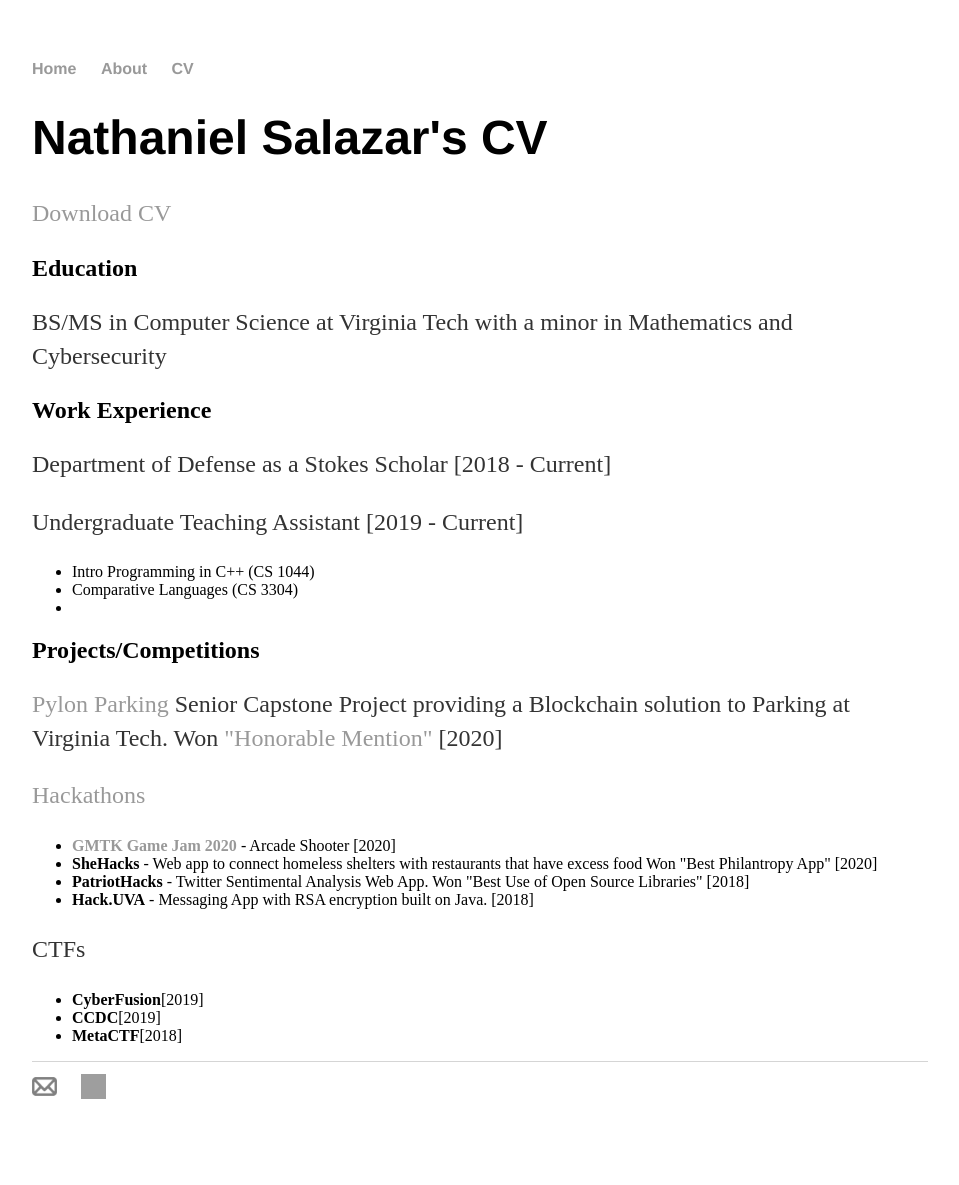
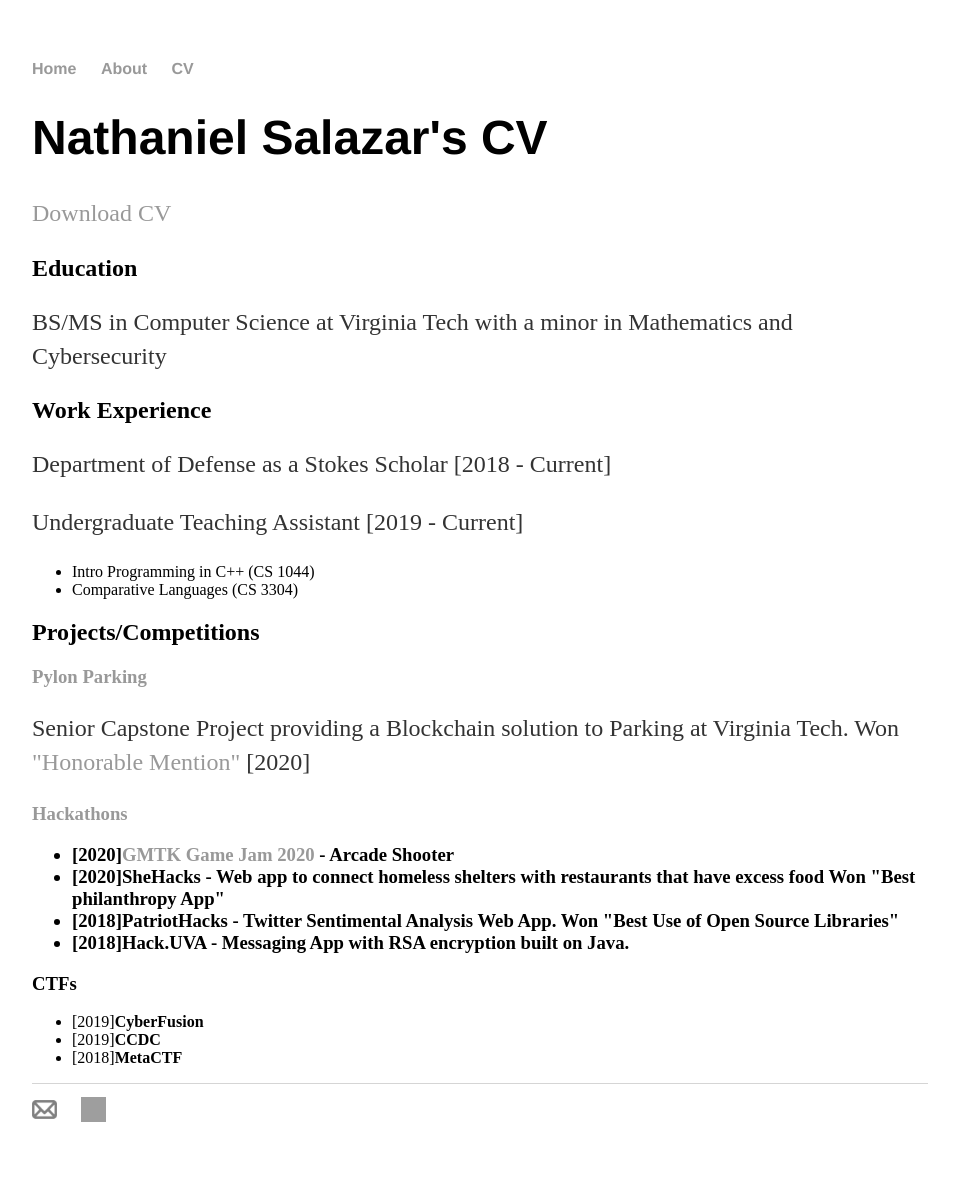
Before and after one commit to Nintendroid1/nintendroid1.github.io, a Jekyll site: the page built from cv/index.html, in a window 1280 px wide. Shown: the whole page, without its empty margins (160-1119 px from the left). Built offline with Jekyll 4.4.1, drawn with Linux system fonts in a browser that asks for light colours; before the commit the page ends 1162 px from its top, so only the background shows below that; grey boxes are pictures that could not be loaded.

Commit message:
Update index.html

```diff
--- a/cv/index.html
+++ b/cv/index.html
@@ -13,21 +13,22 @@ title: Nathaniel Salazar's CV
 		<p> Undergraduate Teaching Assistant [2019 - Current]</p>
 		<ul>
 			<li> Intro Programming in C++ (CS 1044)</li>
-			<li> Comparative Languages (CS 3304) <li>
+			<li> Comparative Languages (CS 3304) </li>
 		</ul>
 
 	<h2>Projects/Competitions</h2>
-		<p><a href="https://git.cs.vt.edu/nateg98/pylon-parking"> Pylon Parking </a> Senior Capstone Project providing a Blockchain solution to Parking at Virginia Tech. Won <a href="https://cs.vt.edu/blockchain/blockchain-challenge-winners-2020.html">"Honorable Mention"</a> [2020]</p>
-		<p><a href="https://devpost.com/Nintendroid1?ref_content=user-portfolio&ref_feature=portfolio&ref_medium=global-nav">Hackathons</a>
+		<h3><a href="https://git.cs.vt.edu/nateg98/pylon-parking"> Pylon Parking </a></h3>
+			<p>Senior Capstone Project providing a Blockchain solution to Parking at Virginia Tech. Won <a href="https://cs.vt.edu/blockchain/blockchain-challenge-winners-2020.html">"Honorable Mention"</a> [2020]</p>
+		<h3><a href="https://devpost.com/Nintendroid1?ref_content=user-portfolio&ref_feature=portfolio&ref_medium=global-nav">Hackathons</a>
 		<ul>
-			<li><a href="https://gooserocketgames.itch.io/gumball-panic"><strong>GMTK Game Jam 2020</strong></a> - Arcade Shooter [2020]</li>
-			<li><strong>SheHacks</strong> - Web app to connect homeless shelters with restaurants that have excess food Won "Best Philantropy App" [2020] </li>
-			<li><strong>PatriotHacks</strong> - Twitter Sentimental Analysis Web App. Won "Best Use of Open Source Libraries" [2018]</li>
-			<li><strong>Hack.UVA</strong> - Messaging App with RSA encryption built on Java. [2018]
+			<li>[2020]<a href="https://gooserocketgames.itch.io/gumball-panic"><strong>GMTK Game Jam 2020</strong></a> - Arcade Shooter</li>
+			<li>[2020]<strong>SheHacks</strong> - Web app to connect homeless shelters with restaurants that have excess food Won "Best philanthropy App"</li>
+			<li>[2018]<strong>PatriotHacks</strong> - Twitter Sentimental Analysis Web App. Won "Best Use of Open Source Libraries"</li>
+			<li>[2018]<strong>Hack.UVA</strong> - Messaging App with RSA encryption built on Java.</li>
 		</ul>
-		<p>CTFs</p>
+		<h3>CTFs</h3>
 		<ul>
-			<li><strong>CyberFusion</strong>[2019]</li>
-			<li><strong>CCDC</strong>[2019]</li>
-			<li><strong>MetaCTF</strong>[2018]</li>
+			<li>[2019]<strong>CyberFusion</strong></li>
+			<li>[2019]<strong>CCDC</strong></li>
+			<li>[2018]<strong>MetaCTF</strong></li>
 		</ul>
```
